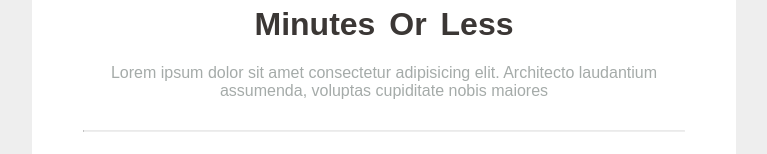
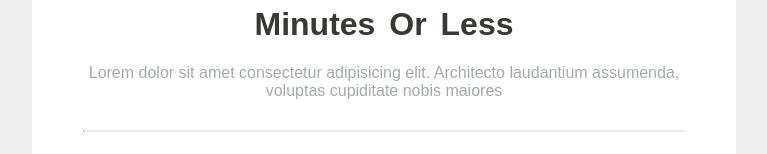
Before and after one commit to gunjansharma-web/mailer, a plain HTML site: page index.html in a window 1280 px wide. Shown: the part 314-468 px from the top of the page, without its empty margins (256-1023 px from the left). Drawn offline with nearby package versions, Linux system fonts and the light colour scheme.

Commit message:
text changed

```diff
--- a/index.html
+++ b/index.html
@@ -21,7 +21,7 @@
 	<tr style="width:604px;height:619px; background-color: #fff; padding:0px 50px; display: flex; justify-content: center;  text-align: center">
 <td> <i style=" font-size:94px; color:rgba(226, 226, 226, 1);line-height: 180px;"class="bi bi-chat-left-text-fill"></i><br>
 	<h1 style="color:rgba(59, 55, 53, 1); margin-top: 0px; word-spacing:5px; width:100%;"> Tell Us What You Think In 5 <br> Minutes Or Less </h1>
-	<p style="color:rgba(165, 171, 169, 1); margin-bottom: 30px;">Lorem ipsum dolor sit amet consectetur adipisicing elit. Architecto laudantium assumenda, voluptas cupiditate nobis maiores </p>
+	<p style="color:rgba(165, 171, 169, 1); margin-bottom: 30px;">Lorem dolor sit amet consectetur adipisicing elit. Architecto laudantium assumenda, voluptas cupiditate nobis maiores </p>
 	<hr style="border-top:1px solid rgba(234, 234, 234, 1)">
 	<a  href="#"><button  style="background-color: rgba(238, 141, 34, 1); border:0px;margin-top: 20px; width:160px; height:45px; color:#fcfafa; font-size:16px; border-radius:5px; cursor: pointer;">Offer Feedback</button></a><br><br>
 	<h4  style="color:rgba(59, 55, 53, 1);">Thank you, Beretun</h4>
```
